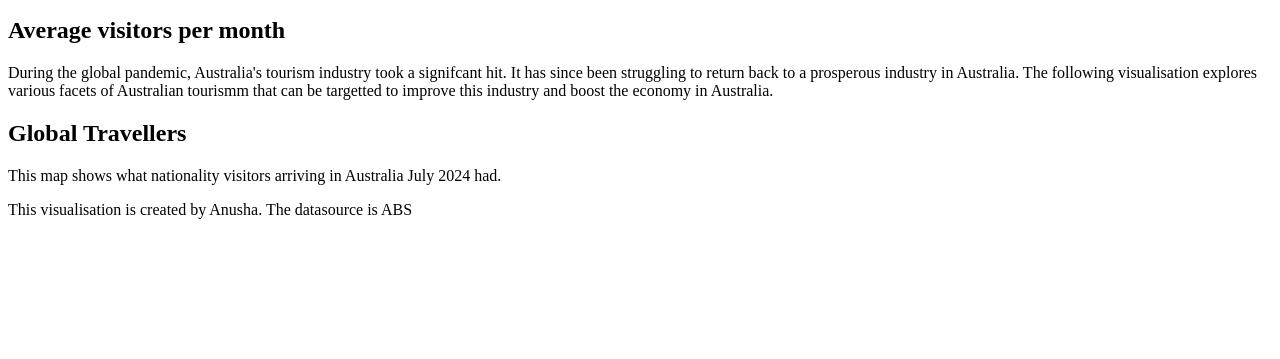
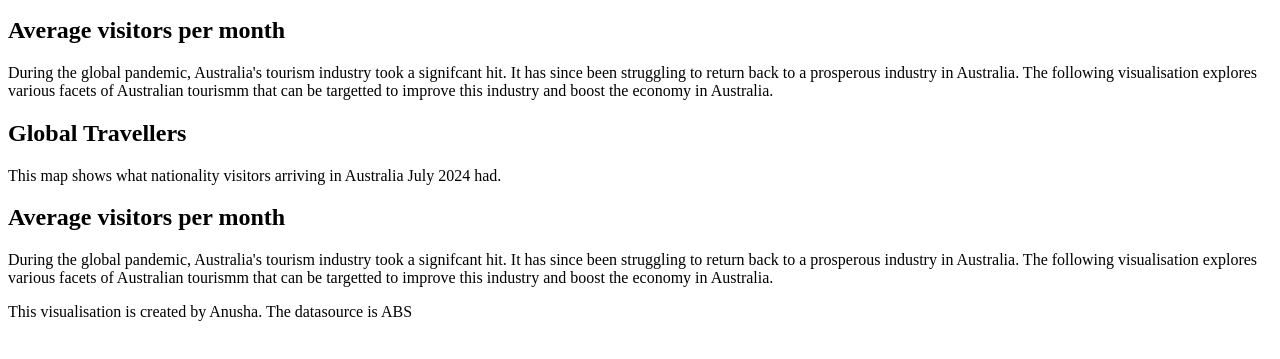
Before and after one commit to ayad0010/Vis_2, a plain HTML site: page index.html in a window 1280 px wide. Shown: the part 101-460 px from the top of the page. Drawn offline with Linux system fonts and the light colour scheme; a script that the page names is missing.

Commit message:
Update index.html

```diff
--- a/index.html
+++ b/index.html
@@ -38,6 +38,19 @@
       <div>
         <div id="vis2"></div>
       </div>
+    <div>
+      <div>
+        <div>
+          <h2>Average visitors per month</h2>
+          <p> During the global pandemic, Australia's tourism industry took a signifcant hit. It has since been struggling to return back to a prosperous industry in Australia.
+            The following visualisation explores various facets of Australian tourismm that can be targetted to improve this industry and boost the economy in Australia.
+          </p>
+        </div>
+      </div>
+      <div>
+        <div id="vis3"></div>
+      </div>
+    </div>
 
     </div>
 
@@ -53,6 +66,7 @@
   <script type="text/javascript">
     var specVis1 = "./isotype_money.json";
     var specVis2 = "./pos_neg_bar_chart.json";
+    var specVis2 = "./donut_chart.json";
 
     vegaEmbed('#vis1', specVis1, { "actions": false });
 
```
